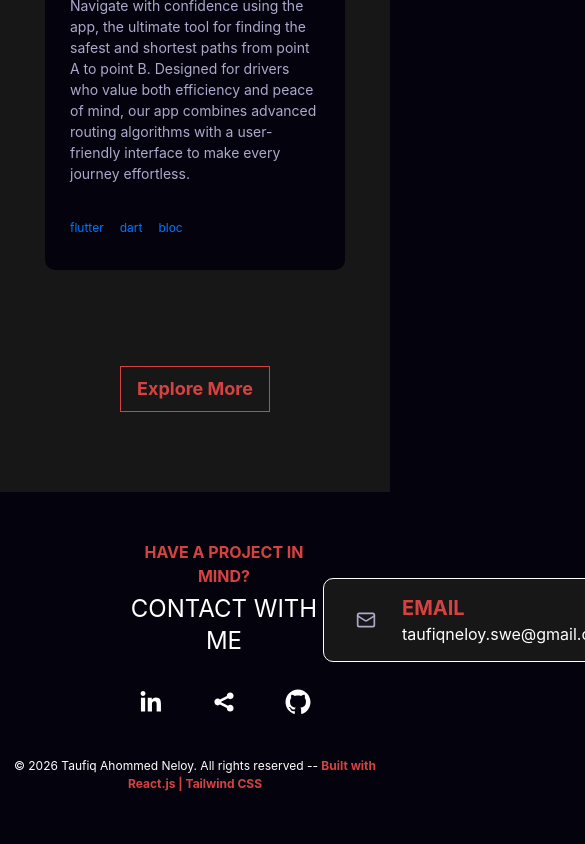
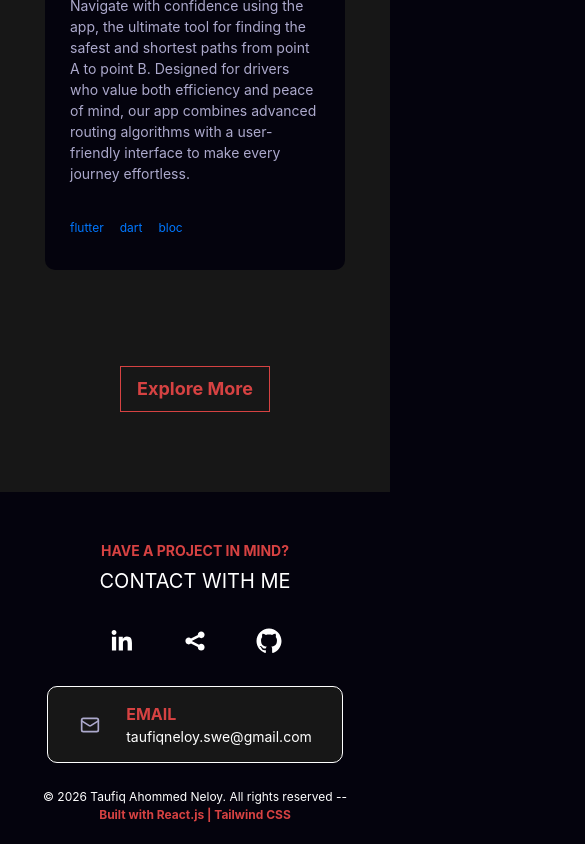
Before and after one commit to Neloy-SWE/My-Studio, a React (Vite) app: page / in a window 390 px wide. Shown: the part 9584-10428 px from the top of the page, 585 px wide, since content can reach past the window. Before the commit the page ends 10397 px from the top, so only its background shows below. Built offline with nearby package versions, Linux system fonts and the light colour scheme.

Commit message:
contact section mobile view added

```diff
--- a/src/section/Contact.jsx
+++ b/src/section/Contact.jsx
@@ -4,14 +4,14 @@ import { SocialIcon } from "react-social-icons";
 const Contact = () => {
     return (
         <>
-            <section id="contact" className="w-full mb-[10px] scroll-mt-[0px]">
+            <section id="contact" className="w-full mb-[25px] lg:mb-[10px] scroll-mt-[0px]">
 
-                <div className="px-[100px] flex items-center justify-between">
+                <div className="px-[100px] flex flex-col lg:flex-row items-center justify-between">
                     <div className="flex flex-col items-center">
 
                         <div className=" mt-12 mb-[20px] text-center">
-                            <p className="text-secondary font-bold mb-[5px]">HAVE A PROJECT IN MIND?</p>
-                            <h1 className="text-white text-2xl ">CONTACT WITH ME</h1>
+                            <p className="text-secondary text-[14px] lg:text-[16px] font-bold mb-[5px]">HAVE A PROJECT IN MIND?</p>
+                            <h1 className="text-white text-[20px] lg:text-2xl ">CONTACT WITH ME</h1>
                         </div>
 
                         <div className="flex gap-6 mb-[20px]">
@@ -43,8 +43,8 @@ const Contact = () => {
                     <div className="flex items-center gap-6 bg-abg px-[30px] py-[15px] rounded-[10px] border border-white">
                         <Mail className="text-ts h-[20px]" />
                         <div>
-                            <p className="text-secondary font-bold text-xl">EMAIL</p>
-                            <p className="text-white">taufiqneloy.swe@gmail.com</p>
+                            <p className="text-secondary font-bold text-[16px] lg:text-xl">EMAIL</p>
+                            <p className="text-white text-[14px] lg:text-[16px]">taufiqneloy.swe@gmail.com</p>
                         </div>
 
                     </div>
@@ -55,7 +55,7 @@ const Contact = () => {
             </section>
             <div className="w-full mb-[20px] text-center">
 
-                <p className="text-white text-[12px]">© 2026 Taufiq Ahommed Neloy. All rights reserved -- <span className="font-bold text-secondary">Built with React.js | Tailwind CSS</span></p>
+                <p className="flex flex-col lg:flex-row items-center justify-center text-white text-[12px]">© 2026 Taufiq Ahommed Neloy. All rights reserved -- <span className="font-bold text-secondary">Built with React.js | Tailwind CSS</span></p>
             </div>
         </>
     );
```
